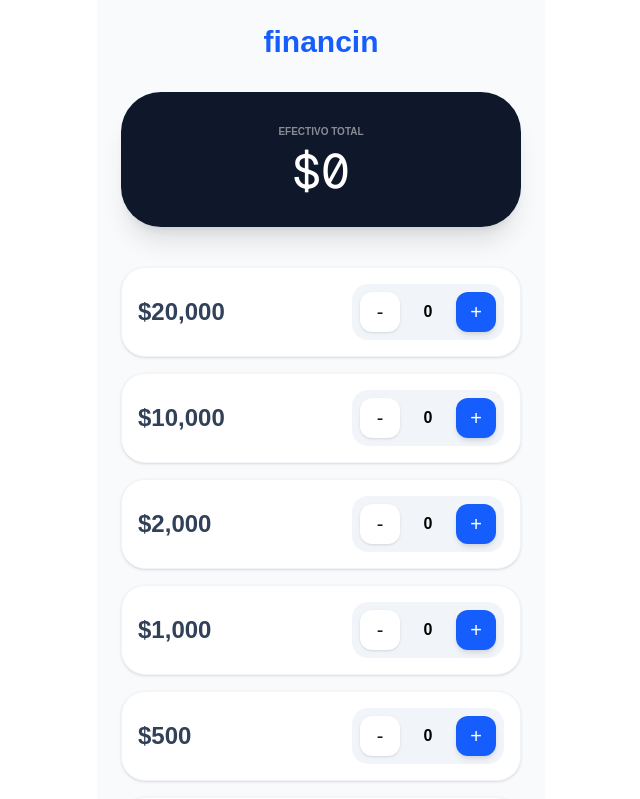
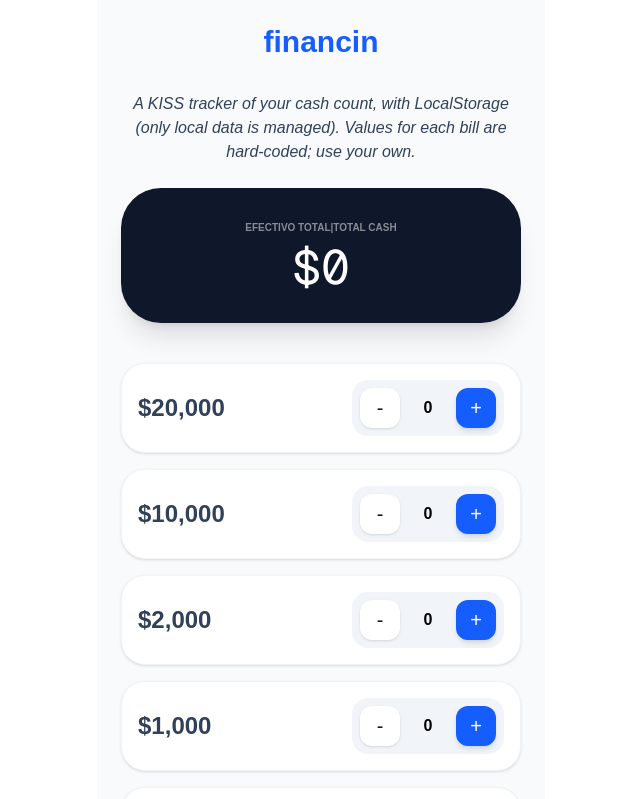
Before and after one commit to gonsalomon/financin, a Next.js app: page / in a window 1280 px wide. Shown: the top 799 px of the page, without its empty margins (319-959 px from the left). Built offline with nearby package versions, Linux system fonts and the light colour scheme.

Commit message:
Made subtle modifications; now it should be properly understood by English speakers

```diff
--- a/app/page.tsx
+++ b/app/page.tsx
@@ -31,9 +31,10 @@ export default function FinancinApp() {
   return (
     <main className="p-6 max-w-md mx-auto min-h-screen bg-slate-50">
       <h1 className="text-3xl font-black mb-8 text-blue-600">financin</h1>
+      <label className="block mb-6 text-slate-700"><i>A KISS tracker of your cash count, with LocalStorage (only local data is managed). Values for each bill are hard-coded; use your own.</i></label>
 
       <div className="bg-slate-900 p-8 rounded-[2.5rem] mb-10 text-center text-white shadow-xl">
-        <p className="text-[10px] opacity-50 uppercase font-black mb-2">Efectivo Total</p>
+        <p className="text-[10px] opacity-50 uppercase font-black mb-2">Efectivo Total|Total Cash</p>
         <div className="text-5xl font-mono">${totalGeneral.toLocaleString('es-AR')}</div>
       </div>
 
```
